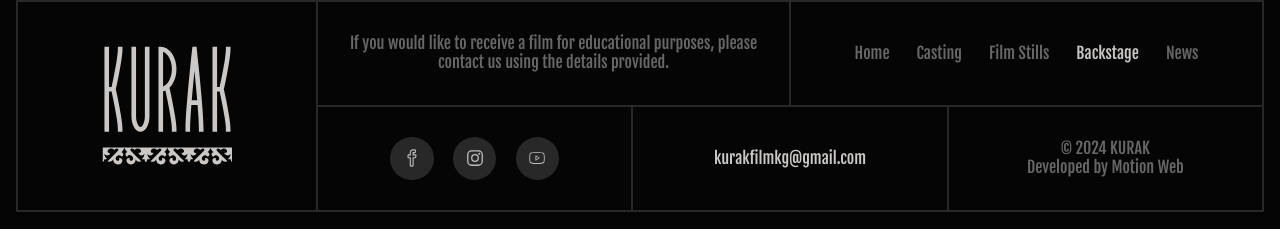
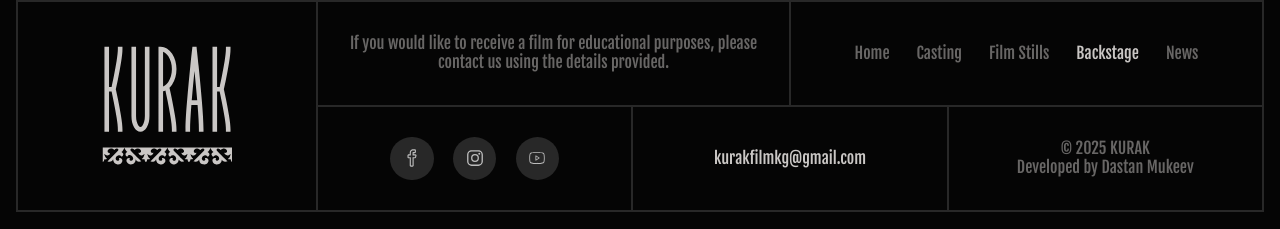
Before and after one commit to thedastan/kurakfilm, a Next.js app: page /en/backstage in a window 1280 px wide. Shown: the part 1360-1589 px from the top of the page. Built offline with nearby package versions, Linux system fonts and the light colour scheme; no server answers.

Commit message:
Update FooterClientComp.tsx

```diff
--- a/src/components/navbar/footer/FooterClientComp.tsx
+++ b/src/components/navbar/footer/FooterClientComp.tsx
@@ -209,10 +209,10 @@ const FooterClientComp = ({
 									lineHeight={{ md: '19.6px', base: '14px' }}
 									opacity='.5'
 								>
-									© 2024 KURAK
+									© 2025 KURAK
 								</Description>
 								<Link
-									href={MOTION_WEB_LINK}
+									href={"https://www.instagram.com/dastan.mukeev"}
 									target='_blank'
 								>
 									<Description
@@ -220,7 +220,7 @@ const FooterClientComp = ({
 										lineHeight={{ md: '19.6px', base: '14px' }}
 										opacity='.5'
 									>
-										{developer}
+										Developed by Dastan Mukeev
 									</Description>
 								</Link>
 							</Flex>
```
